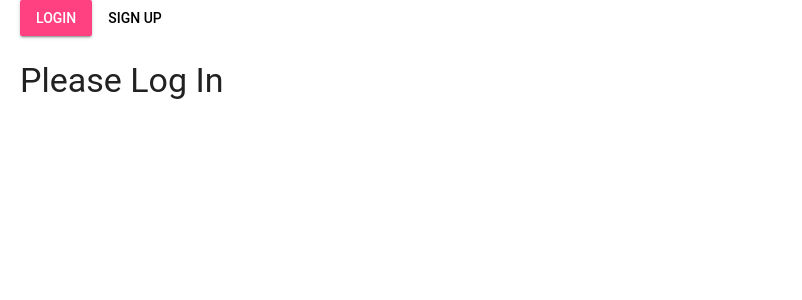
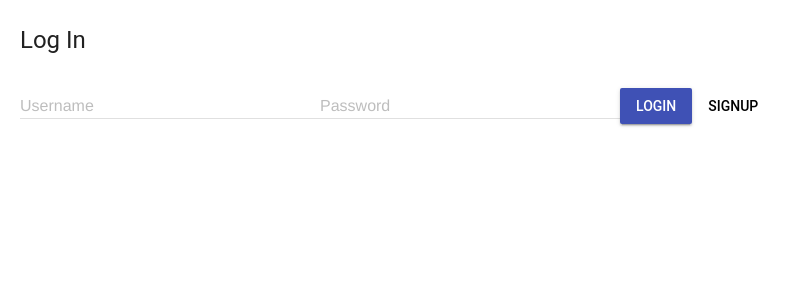
Before and after one commit to davidalveno/group-scheduler, a React (Create React App) app in the folder frontend/scheduler/: page / in a window 1280 px wide. Shown: the top 300 px of the page, without its empty margins (0-802 px from the left). Built offline with nearby package versions, Linux system fonts and the light colour scheme.

Commit message:
Setting up login and signup form

```diff
--- a/frontend/scheduler/src/App.js
+++ b/frontend/scheduler/src/App.js
@@ -1,7 +1,8 @@
 import React, { Component } from 'react';
-import Nav from './components/Nav';
 import LoginForm from './components/LoginForm';
 import SignupForm from './components/SignupForm';
+import Main from './components/Main';
+import Loader from './components/Stuff';
 import './css/material.css'
 import './material.js'
 
@@ -9,14 +10,16 @@ class App extends Component {
   constructor(props) {
     super(props);
     this.state = {
-      displayed_form: '',
+      displayed_content: 'loading',
       logged_in: localStorage.getItem('token') ? true : false,
       username: ''
     };
+    console.log('on startup - logged in: ', this.state.logged_in)
   }
 
   componentDidMount() {
     if (this.state.logged_in) {
+      console.log('mounted: logged in')
       fetch('http://localhost:8000/scheduler/current_user/', {
         headers: {
           Authorization: `JWT ${localStorage.getItem('token')}`
@@ -24,13 +27,23 @@ class App extends Component {
       })
         .then(res => res.json())
         .then(json => {
-          this.setState({ username: json.username });
+          let newState = Object.assign({}, this.state);
+          newState.username = json.username;
+          newState.displayed_content = 'main';
+          this.setState(newState);
+          console.log('componentDidmount');
         });
+    }
+    else {
+      let newState = Object.assign({}, this.state);
+      newState.displayed_content = 'login';
+      this.setState(newState);
     }
   }
 
   handle_login = (e, data) => {
     e.preventDefault();
+    console.log(data);
     fetch('http://localhost:8000/token-auth/', {
       method: 'POST',
       headers: {
@@ -41,15 +54,17 @@ class App extends Component {
       .then(res => res.json())
       .then(json => {
         localStorage.setItem('token', json.token);
-        this.setState({
-          logged_in: true,
-          displayed_form: '',
-          username: json.user.username
-        });
+        let newState = Object.assign({}, this.state);
+        newState.logged_in = true;
+        newState.displayed_content = 'main';
+        newState.username = json.user.username;
+        this.setState(newState);
+        console.log('handle_login')
       });
   };
 
   handle_signup = (e, data) => {
+    console.log(data);
     e.preventDefault();
     fetch('http://localhost:8000/scheduler/users/', {
       method: 'POST',
@@ -61,51 +76,64 @@ class App extends Component {
       .then(res => res.json())
       .then(json => {
         localStorage.setItem('token', json.token);
-        this.setState({
-          logged_in: true,
-          displayed_form: '',
-          username: json.username
-        });
+        let newState = Object.assign({}, this.state);
+        newState.logged_in = true;
+        newState.displayed_content = 'main';
+        newState.username = json.username;
+        this.setState(newState);
+        console.log('handle_signup')
       });
   };
 
   handle_logout = () => {
     localStorage.removeItem('token');
-    this.setState({ logged_in: false, username: '' });
+    let newState = Object.assign({}, this.state);
+    newState.logged_in = false;
+    newState.displayed_content = 'login'
+    newState.username= '';
+    this.setState(newState);
   };
 
   display_form = form => {
-    this.setState({
-      displayed_form: form
-    });
+    let newState = Object.assign({}, this.state);
+    newState.displayed_content = form;
+    this.setState(newState);
+    console.log('display_form')
+  };
+
+  go_to_signup = () => {
+    let newState = Object.assign({}, this.state);
+    newState.displayed_content = 'signup';
+    this.setState(newState);
   };
 
   render() {
     let form;
-    switch (this.state.displayed_form) {
+    switch (this.state.displayed_content) {
+      case 'loading':
+        form = <Loader/>;
+        break;
       case 'login':
-        form = <LoginForm handle_login={this.handle_login} />;
+        form = <LoginForm handle_login={this.handle_login} go_to_signup={this.go_to_signup} />;
+        console.log('login page');
         break;
       case 'signup':
         form = <SignupForm handle_signup={this.handle_signup} />;
+        console.log('signup page');
+        break;
+      case 'main':
+        form = <Main handle_logout={this.handle_logout}/>
+        console.log('main');
         break;
       default:
-        form = null;
+        form = <LoginForm handle_login={this.handle_login} />;
+        console.log('login page (default)');
+        break;
     }
 
     return (
       <div className="App">
-        <Nav
-          logged_in={this.state.logged_in}
-          display_form={this.display_form}
-          handle_logout={this.handle_logout}
-        />
         {form}
-        <h3>
-          {this.state.logged_in
-            ? `Hello, ${this.state.username}`
-            : 'Please Log In'}
-        </h3>
       </div>
     );
   }
--- a/frontend/scheduler/src/components/LoginForm.js
+++ b/frontend/scheduler/src/components/LoginForm.js
@@ -17,25 +17,32 @@ class LoginForm extends React.Component {
     });
   };
 
+  componentDidMount() {
+    window.componentHandler.upgradeDom();
+  }
+
+  componentDidUpdate() {
+    window.componentHandler.upgradeDom();
+  }
+
   render() {
     return (
-      <form onSubmit={e => this.props.handle_login(e, this.state)}>
+      <form>
         <h4>Log In</h4>
-        <label htmlFor="username">Username</label>
-        <input
-          type="text"
-          name="username"
-          value={this.state.username}
-          onChange={this.handle_change}
-        />
-        <label htmlFor="password">Password</label>
-        <input
-          type="password"
-          name="password"
-          value={this.state.password}
-          onChange={this.handle_change}
-        />
-        <input type="submit" />
+        <div className="mdl-textfield mdl-js-textfield mdl-textfield--floating-label mdl-textfield--floating-label">
+          <input className="mdl-textfield__input" type="text" id="username" name="username" value={this.state.username} onChange={this.handle_change} />
+          <label className="mdl-textfield__label" htmlFor="username">Username</label>
+        </div>
+        <div className="mdl-textfield mdl-js-textfield mdl-textfield--floating-label">
+          <input className="mdl-textfield__input" type="text" id="password" name="password" value={this.state.password} onChange={this.handle_change} />
+          <label className="mdl-textfield__label" htmlFor="password">Password</label>
+        </div>
+        <button className="mdl-button mdl-js-button mdl-button--raised mdl-button--colored" onClick={e => this.props.handle_login(e, this.state)}>
+          Login
+        </button>
+        <button className="mdl-button mdl-js-button mdl-js-ripple-effect" onClick={this.props.go_to_signup}>
+          Signup
+        </button>
       </form>
     );
   }
--- /dev/null
+++ b/frontend/scheduler/src/components/Main.js
@@ -0,0 +1,51 @@
+import React from 'react';
+import PropTypes from 'prop-types';
+
+class Main extends React.Component {
+  constructor(props) {
+    super(props);
+    this.state = {
+      name: ""
+    }
+  }
+
+  render() {
+    return (
+      // Always shows a header, even in smaller screens.
+      <div className="mdl-layout mdl-js-layout mdl-layout--fixed-header">
+        <header className="mdl-layout__header">
+          <div className="mdl-layout__header-row">
+            {/* Title */}
+            <span className="mdl-layout-title">Title</span>
+            {/*  Add spacer, to align navigation to the right */}
+            <div className="mdl-layout-spacer"></div>
+            {/* Navigation. We hide it in small screens. */}
+            <nav className="mdl-navigation mdl-layout--large-screen-only">
+              <a className="mdl-navigation__link" onClick={this.props.handle_logout}>Logout</a>
+            </nav>
+          </div>
+        </header>
+        <div className="mdl-layout__drawer">
+          <span className="mdl-layout-title">Title</span>
+          <nav className="mdl-navigation">
+            <a className="mdl-navigation__link" href="">Link</a>
+            <a className="mdl-navigation__link" href="">Link</a>
+            <a className="mdl-navigation__link" href="">Link</a>
+            <a className="mdl-navigation__link" href="">Link</a>
+          </nav>
+        </div>
+        <main className="mdl-layout__content">
+          <div className="page-content">
+            Welcome, you are logged in!
+          </div>
+        </main>
+      </div>
+    );
+  }
+}
+
+export default Main;
+
+Main.propTypes = {
+  handle_logout: PropTypes.func.isRequired
+};
--- a/frontend/scheduler/src/components/Nav.js
+++ /dev/null
@@ -1,30 +0,0 @@
-import React from 'react';
-import PropTypes from 'prop-types';
-
-function Nav(props) {
-  const logged_out_nav = (
-    <div>
-      <button onClick={() => props.display_form('login')}class="mdl-button mdl-js-button mdl-button--raised mdl-js-ripple-effect mdl-button--accent">
-        Login
-      </button>
-      <button onClick={() => props.display_form('signup')}class="mdl-button mdl-js-button mdl-js-ripple-effect">
-        Sign Up
-      </button>
-    </div>
-  );
-
-  const logged_in_nav = (
-    <ul>
-      <li onClick={props.handle_logout}>logout</li>
-    </ul>
-  );
-  return <div>{props.logged_in ? logged_in_nav : logged_out_nav}</div>;
-}
-
-export default Nav;
-
-Nav.propTypes = {
-  logged_in: PropTypes.bool.isRequired,
-  display_form: PropTypes.func.isRequired,
-  handle_logout: PropTypes.func.isRequired
-};
--- a/frontend/scheduler/src/components/SignupForm.js
+++ b/frontend/scheduler/src/components/SignupForm.js
@@ -17,26 +17,32 @@ class SignupForm extends React.Component {
     });
   };
 
+  componentDidMount () {
+    window.componentHandler.upgradeDom();
+  }
+
+  componentDidUpdate () {
+    window.componentHandler.upgradeDom();
+  }
+
   render() {
     return (
-      <form onSubmit={e => this.props.handle_signup(e, this.state)}>
-        <h4>Sign Up</h4>
-        <label htmlFor="username">Username</label>
-        <input
-          type="text"
-          name="username"
-          value={this.state.username}
-          onChange={this.handle_change}
-        />
-        <label htmlFor="password">Password</label>
-        <input
-          type="password"
-          name="password"
-          value={this.state.password}
-          onChange={this.handle_change}
-        />
-        <input type="submit" />
-      </form>
+      <div>
+        <h4>Sign up for Scheduler!</h4>
+          <div className="mdl-textfield mdl-js-textfield mdl-textfield--floating-label mdl-textfield--floating-label">
+            <input className="mdl-textfield__input" type="text" id="username" name="username" value={this.state.username} onChange={this.handle_change} autoComplete="false" />
+            <label className="mdl-textfield__label" htmlFor="username">Username</label>
+          </div>
+        <div>
+          <div className="mdl-textfield mdl-js-textfield mdl-textfield--floating-label">
+            <input className="mdl-textfield__input" type="text" id="password" name="password" value={this.state.password} onChange={this.handle_change} autoComplete="false"/>
+            <label className="mdl-textfield__label" htmlFor="password">Password</label>
+          </div>
+        </div>
+        <button className="mdl-button mdl-js-button mdl-button--raised mdl-button--colored" onClick={e=>this.props.handle_signup(e, this.state)}>
+          Sign Up
+        </button>
+      </div>
     );
   }
 }
--- /dev/null
+++ b/frontend/scheduler/src/components/Stuff.js
@@ -0,0 +1,21 @@
+import React, { Component } from 'react';
+
+class Loader extends Component {
+
+    componentDidMount() {
+        window.componentHandler.upgradeDom();
+    }
+
+    componentDidUpdate() {
+        window.componentHandler.upgradeDom();
+    }
+
+    render() {
+        return (
+            // MDL Spinner Component
+            <div className="mdl-spinner mdl-js-spinner is-active"></div>
+        )
+    }
+}
+
+export default Loader;
--- a/frontend/scheduler/src/css/App.css
+++ b/frontend/scheduler/src/css/App.css
@@ -1,8 +1,3 @@
 .App {
   margin-left: 20px;
 }
-
-input {
-  display: block;
-  margin: 5px 0 5px;
-}
```
Also changed, not shown: 1 other file (tests, documents, lock files or other folders).
